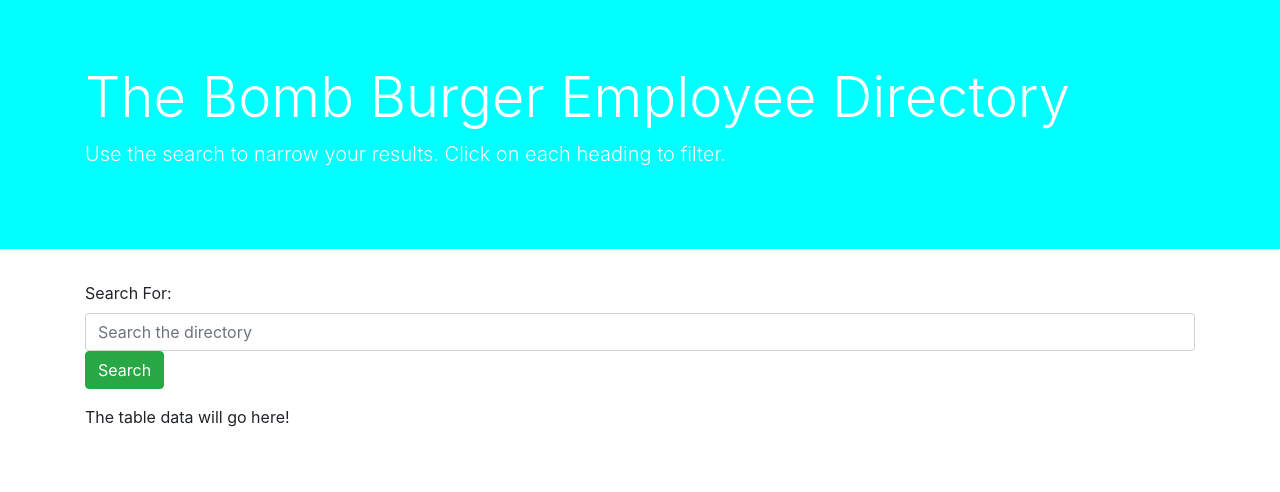
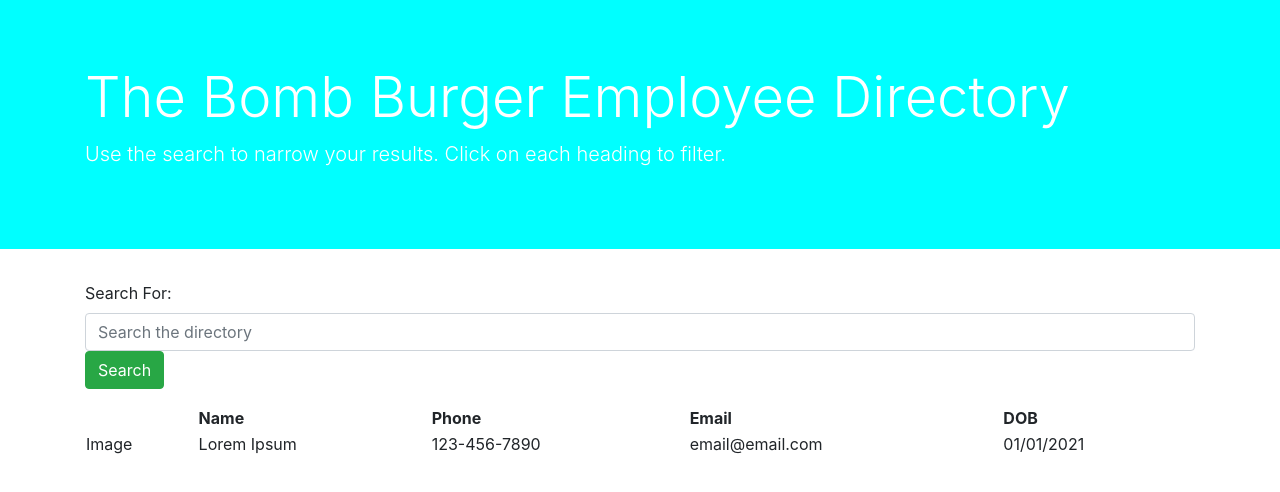
Before and after one commit to larrygamboa/employee-directory, a React (Create React App) app in the folder react-employee-directory/: page / in a window 1280 px wide. Shown: the top 492 px of the page. Built offline with nearby package versions, Linux system fonts and the light colour scheme.

Commit message:
set up TableData component

```diff
--- a/react-employee-directory/src/components/TableData/index.css
+++ b/react-employee-directory/src/components/TableData/index.css
@@ -0,0 +1,3 @@
+table {
+    width: 100%;
+}
--- a/react-employee-directory/src/components/TableData/index.js
+++ b/react-employee-directory/src/components/TableData/index.js
@@ -4,7 +4,24 @@ import "./index.css";
 function TableData() {
     return (
         <div className="container">
-        <p>The table data will go here!</p>
+        <table>
+            <thead>
+                <th>&nbsp;</th>
+                <th>Name</th>
+                <th>Phone</th>
+                <th>Email</th>
+                <th>DOB</th>
+            </thead>
+            <tbody>
+            <tr>
+                <td>Image</td>
+                <td>Lorem Ipsum</td>
+                <td>123-456-7890</td>
+                <td>email@email.com</td>
+                <td>01/01/2021</td>
+            </tr>
+        </tbody>
+        </table>
         </div>
     );
 }
```
Also changed, not shown: react-employee-directory/src/App.js (+0 -26 lines).
